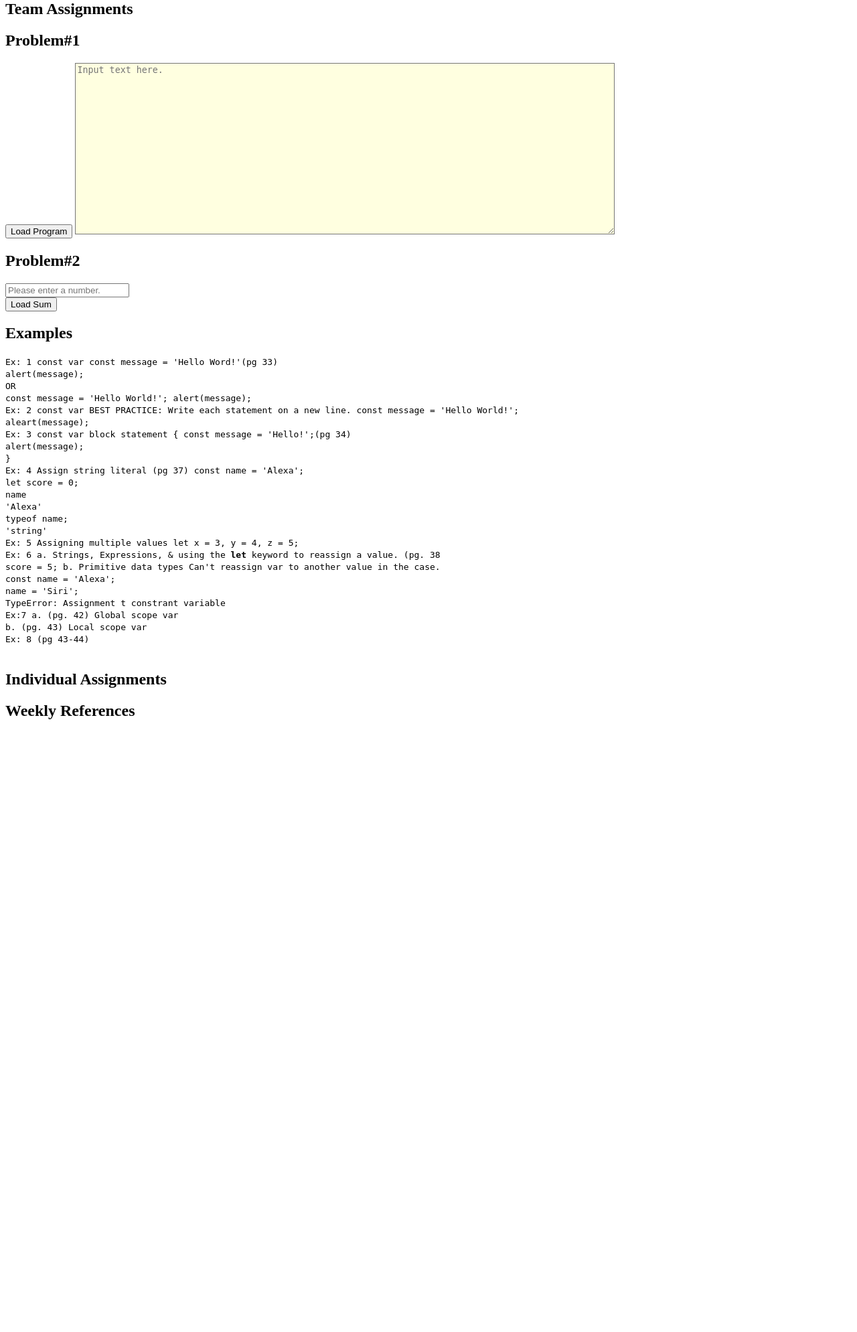
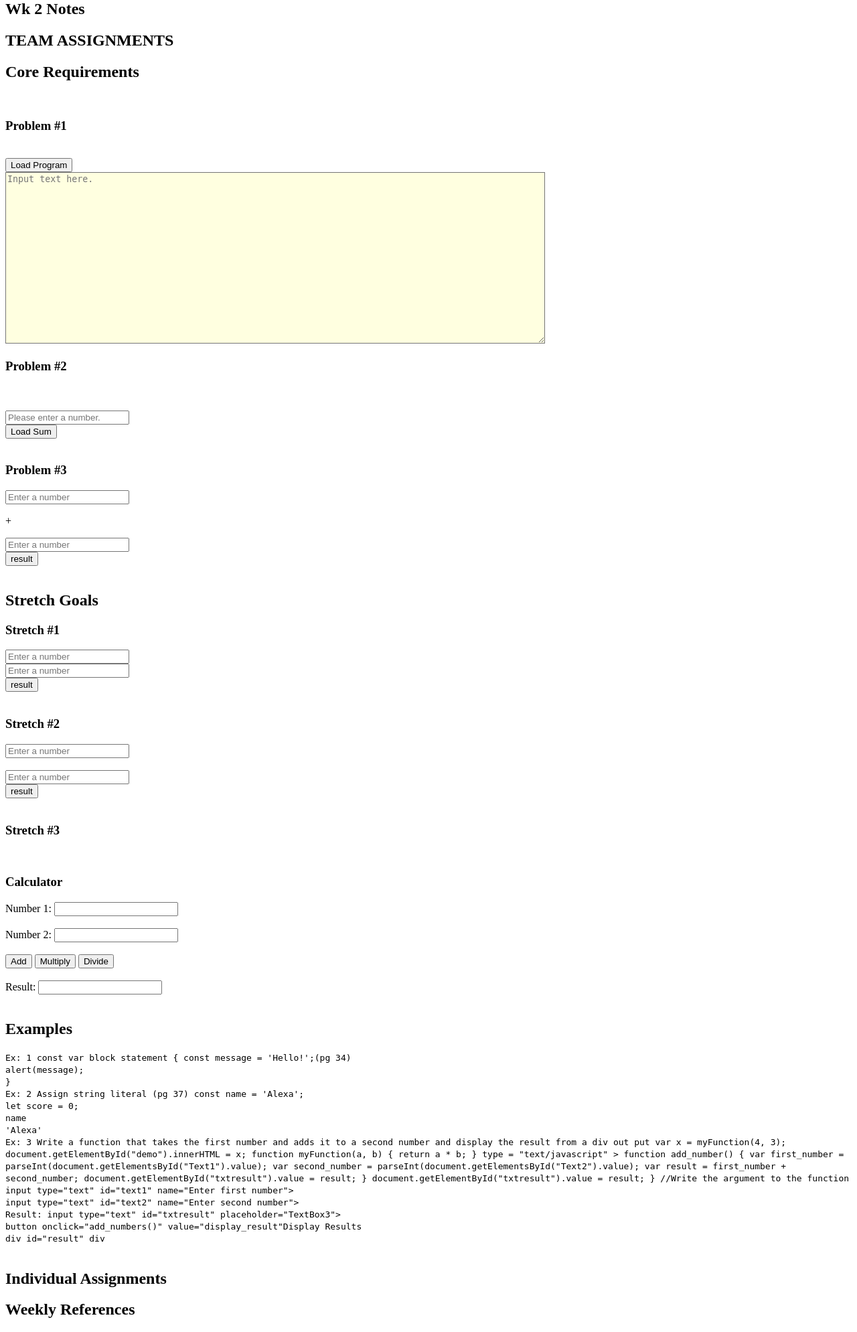
Before and after one commit to AA2rm/WDD-330-Javascript, a PHP site: page /wk2/index.html in a window 1280 px wide. Shown: the part 20-2009 px from the top of the page at 67% size. Before the commit the page ends 1094 px from the top, so only its background shows below. Run offline with PHP 8.4, Linux system fonts and the light colour scheme.

Commit message:
Wk 2.2 Assignments

```diff
--- a/styles/main.css
+++ b/styles/main.css
@@ -2,8 +2,8 @@
 /*Remove the bullets from the mobile menu*/
 nav ul {
     list-style:none;
-    margin: 0;
-    padding: 0;
+    margin: 5px;
+    padding: 5px;
 }
 
 nav ul li:first-child {
@@ -29,3 +29,10 @@ nav ul li a {
     display: block;
 }
 /*ID SELECTORS*/
+
+
+
+
+/*Indent paragrahs in notes.html*/
+.tab { margin-left: 40px;
+ }
--- a/wk2/index.html
+++ b/wk2/index.html
@@ -4,28 +4,64 @@
 <head>
     <meta charset="UTF-8">
     <meta name="viewport" content="width=device-width, initial-scale=1.0">
-
-    <link rel="stylesheet" href="styles/main.css">
+    <link rel="stylesheet" type="text/cs" href="styles/main.css">
     <title>Team Assignments</title>
     <script>
         //Problem#1
-        function loadProgram(){
+        function loadProgram() {
             var userInput = document.getElementById("user_input").value
-            document.getElementById("user_text").innerHTML=userInput
+            document.getElementById("output1").innerHTML = userInput
         }
         //Problem#2
-        function sumItUp(){
+        function sumItUp() {
             var numberInput = parseInt(document.getElementById("user_input2").value);
             var sum = 0;
 
             for (var start = 1; start <= numberInput; start++) {
                 sum = start + sum;
             }
+            document.getElementById("output2").innerHTML = sum
+        }
+        //Problem#3
+        function addItUp(numberInput1, numberInput2) {
+            var numberInput1 = parseInt(document.getElementById('number1').value);
+            var numberInput2 = parseInt(document.getElementById('number2').value);
+            var add = numberInput1 + numberInput2;
+        document.getElementById("output3").innerHTML = add
+        }
 
-            document.getElementById("output2").innerHTML=sum
+        //Stretch problem 1
+        const subtract = function subtract() {
+        let numberInput3 = parseInt(document.getElementById('number3').value);
+        let numberInput4 = parseInt(document.getElementById('number4').value);
+        let answer = numberInput3 - numberInput4;
+        document.getElementById("output4").innerHTML = answer;
         }
+        //Stretch problem 2
+        const multiply = () => {
+        let numberInput5 = parseInt(document.getElementById('number5').value);
+        let numberInput6 = parseInt(document.getElementById('number6').value);
+        let answer2 = numberInput5 * numberInput6;
+        document.getElementById("output5").innerHTML = answer2;
+        }
+        // Stretch# 3 Callback Function
+        function calc(callback) {
+            var n1 = parseFloat(document.getElementById("number7").value);
+            var n2 = parseFloat(document.getElementById("number8").value);
+            var result = callback(n1, n2);
+             document.getElementById("addresult").value = result;
+            }
+
+            function multiplyNum(n1, n2) {
+                return n1 * n2;
+            }
+            function divideNum(n1, n2) {
+                return n1 / n2;
+            }
+            function addNum(n1, n2) {
+                return n1 + n2;
+            }
     </script>
-
     <style>
         textarea {
             width: 800px;
@@ -34,93 +70,125 @@
         }
     </style>
 </head>
+
 <body>
+    <header>
 
-    <header></header>
+    </header>
     <main>
+        <!--Create a link to the note.html file-->
+        <section>
+
+            <h2>Wk 2 Notes</h2>
+            <link rel="stylesheet" href="/htdocs/WDD340/wk2/notes.html">
+            <!--link external file-->
+        </section>
         <section id="team_display">
-        <h1>Team Assignments</h1>
-        <h2>Problem#1</h2>
-            <button onclick="loadProgram()">Load Program</button>
 
+            <h1>TEAM ASSIGNMENTS</h1>
+            <h2>Core Requirements</h2><br>
+            <h3 class="teamheader">Problem #1</h3><br>
+            <button onclick="loadProgram()">Load Program</button><br>
+            <textarea id="user_input" placeholder="Input text here."></textarea>
+            <div id="output1"></div>
 
-            <textarea id="user_input" placeholder="Input text here."></textarea>
-            <div id="user_text"></div>
+            <h3 class="teamheader"> Problem #2</h3><br><br>
+            <input type="text" id="user_input2" placeholder="Please enter a number."><br>
+            <button onclick="sumItUp()">Load Sum</button>
+            <div id="output2"></div><br>
 
-            <h2>Problem#2</h1>
-            <input type="text" id="user_input2" placeholder="Please enter a number."></input>
+            <h3 class="teamheader">Problem #3</h3>
+            <input type="text" id="number1" placeholder="Enter a number"><br>  <p>+</p>
+            <input type="text" id="number2" placeholder="Enter a number"><br>
+            <button onclick="addItUp()">result</button><br>
+            <div id="output3"></div>
+
+        </section>
+        <br>
+        <section>
+            <h2>Stretch Goals</h2>
+            <h3 class="teamheader">Stretch #1</h3>
+            <input type="text" id="number3" placeholder="Enter a number"><br>
+            <input type="text" id="number4" placeholder="Enter a number"><br>
+            <button onclick="subtract()">result</button>
+            <div id="output4"></div>
             <br>
-            <button onclick="sumItUp()">Load Sum</button>
-            <div id="output2"></div>
+            <h3 class="teamheader">Stretch #2</h3>
+            <input type="text" id="number5" placeholder="Enter a number"><br><br>
+            <input type="text" id="number6" placeholder="Enter a number"><br>
+            <button onclick="multiply()">result</button>
+            <div id="output5"></div>
+            <br>
+
+            <h3 class="teamheader">Stretch #3</h3><br>
+
         </section>
+            <h3>Calculator</h3>
+            Number 1: <input id="number7" type="number"/><br /><br />
+            Number 2: <input id="number8" type="number"/><br /><br />
+            <input type="button" onclick="calc(addNum)"  value="Add" id="add" />
+            <input type="button" value="Multiply" onclick="calc(multiplyNum)" id="multiply" />
+            <input type="button" value="Divide" id="divide" onclick="calc(divideNum)"/>
+            <br /><br />
+            Result: <input id="result" type="number"/><br />
+            <br>
 
-        <section>
-            <h2></h2>
-            <!--Create a link to the note.html file-->
-        </section>
 
         <section id="example_display">
             <h1>Examples</h1>
             <code>
-                Ex: 1 const var
-                const message = 'Hello Word!'(pg 33)<br>
-                alert(message);<br>
-                OR<br>
-                const message = 'Hello World!'; alert(message);<br>
 
-                Ex: 2 const var BEST PRACTICE: Write each statement on a new line.
-                const message = 'Hello World!';<br>
-                aleart(message);<br>
-
-                Ex: 3 const var block statement
+                Ex: 1 const var block statement
                 {
                 <!--this is a block containing 2 statements-->
                 const message = 'Hello!';(pg 34)<br>
                 alert(message);<br>
                 }<br>
 
-                Ex: 4 Assign string literal (pg 37)
+                Ex: 2 Assign string literal (pg 37)
                 const name = 'Alexa';<br>
                 <!--This won't be assigned to another string-->
-
                 let score = 0;<br>
                 <!--This values may change during the program-->
-
                 name<br>
                 'Alexa'<br>
 
-                typeof name;<br>
-                'string'<br>
+                Ex: 3
+                Write a function that takes the first number and adds it to a second number and display the result
+                from a div out put
+                var x = myFunction(4, 3);
+                document.getElementById("demo").innerHTML = x;
 
-                Ex: 5 Assigning multiple values
-                let x = 3, y = 4, z = 5;<br>
+                function myFunction(a, b) {
+                return a * b;
+                }
+                     type = "text/javascript" >
 
+                function add_number() {
+                    var first_number = parseInt(document.getElementsById("Text1").value);
+                    var second_number = parseInt(document.getElementsById("Text2").value);
+                    var result = first_number + second_number;
+                    document.getElementById("txtresult").value = result;
+                }
+                document.getElementById("txtresult").value = result;
+                }
 
-                Ex: 6
-                a. Strings, Expressions, & using the <b>let</b> keyword to reassign a value. (pg. 38<br>
-                score = 5;
-
-                b. Primitive data types Can't reassign var to another value in the case.<br>
-                const name = 'Alexa';<br>
-                name = 'Siri';<br>
-                TypeError: Assignment t constrant variable<br>
-
-                Ex:7
-                a. (pg. 42) Global scope var<br>
-
-                b. (pg. 43) Local scope var<br>
-
-
-                Ex: 8 (pg 43-44)
+                //Write the argument to the function
+                    input type="text" id="text1" name="Enter first number"><br>
+                    input type="text" id="text2" name="Enter second number"><br>
+                    Result:
+                    input type="text" id="txtresult" placeholder="TextBox3"><br>
+                    button onclick="add_numbers()" value="display_result"Display Results<br>
+                    div id="result" div
             </code>
         </section>
         <br>
         <section id="individual_display">
-        <h2>Individual Assignments</h2>
+            <h2>Individual Assignments</h2>
 
         </section>
         <section id="ref_display">
-        <h2>Weekly References</h2>
+            <h2>Weekly References</h2>
         </section>
     </main>
     <footer></footer>
--- a/wk2/notes.html
+++ b/wk2/notes.html
@@ -8,16 +8,7 @@
     <link rel="stylesheet" href="styles/main.css">
     <title>Programming Basics</title>
     <script>
-        //Problem No#1
-        function loadProgram() {
-            var userInput = document.getElementById('user_input').value
-            document.getElementById("user_notes").innerHTML = userInput
 
-            //Problem No#2
-
-
-
-        }
     </script>
 
     <style>
@@ -26,7 +17,9 @@
             height: 250px;
             background-color: #ffffe0;
         }
-    </style>
+    </style >
+
+
 </head>
 
 <header></header>
@@ -77,7 +70,7 @@
         Variables refer to a stored value. You must declare a var first b4 it can be used. Key words
         like (const) & (let) are used to declare var. const is used when a var will not be reassigned
         another value. It’s best practice to use a const var let is use the value might be reassigned
-        later. Assign a value w/ the ( = ) operator.
+        later. Assign a value w/ the (=) operator.
         <span style="color:red;font-size:17px"><b>Q:</b> What is ES6?</span>
         <br>
         <h3>You can declare a var and assign string names</h3>
@@ -102,16 +95,17 @@
         and dollar sign at the beginning of your named var, it can cause problems. Constant & var are case
         sensitive. If
         using multiple words to name your var follow these rules.
-        <ind><b>Camel case </b></ind> starts w/ lowercase & ea. new word is capitalized.
+        <p class="tab">Example of a  tab</p>
+        <b>Camel case </b> starts w/ lowercase & ea. new word is capitalized.
         firstNameAndLastName
-        <ind><b>Underscore</b></ind> separates ea. new word w/ an underscore.
+        <b>Underscore</b>separates ea. new word w/ an underscore.
         first_name_and_last_name
         <br>
         <h3>Direct Assignment & Assignment By Reference(pg. 45-</h3>
         Assign a <b>non-primitive value</b> to a var using a <b>reference</b> keyword(pg 45)
         <b>Strings</b> are a grp. of letters & symbols.
         Create a string obj using a <b>constructor function</b> (pg 46)
-        <ind>Using single & double quotes, & apostrophes in your string (pg. 46) </ind>
+        Using single & double quotes, & apostrophes in your string (pg. 46)
         You can use <b>backlashes</b> to escape using quotation marks. (pg. 46-47)
         <b>Properties</b> are info abt the obj or value. While <b>methods</b>> are perform an action on an obj.
         or value. A method is an action that a primitive data type or obj can perform, using the (.) operator
@@ -121,7 +115,7 @@
         <h3>Good Habits</h3>(pg.48-51)
         A <b>dot notation</b> can give you the string length property.
         Another method to access a primitive data type are <b>square brackets</b>
-        <div class=""></div>
+
         <b>charAt</b>character positioning(pg. 49 )
         <b>indexOf</b> method tells you where a character or substring appeares in a string.
         <b>lastIndexOf</b> tells you the last occurence of a char or substring.
@@ -152,13 +146,15 @@
         <br>
         <h3>Arithmetic operations(Converting btn Strings & Numbers) such as +, -, *, /, and %</h3>(pg.59-60)
         You can do the followring in arithemtic operations
-        <ind>change the value of a var using a <b>compound assignment operator, +=;</b></ind>
-        <ind><b>Increment values</b> with a ++</ind>
-        <ind>Incorporate the <b>infinity</b> to represent large numbers</ind>
-        <ind>Use a <b>Nan</b></ind> to express a value is not a number.
-        <ind>Chk a value is a number</ind> using the <b>Number</b>.isFinite() metho
-        <ind>Use a <b>type coercion</b> to show different types of an operand oprator.</ind>
-        <ind>You can parse numbers using the <b>parseInt()</b> function.</ind>
+        <p class="tab">Example of a  tab</p>
+        change the value of a var using a <b>compound assignment operator, +=;</b>
+        <p><b>Increment values</b> with a ++
+        Incorporate the <b>infinity</b> to represent large numbers
+        Use a <b>Nan</b> to express a value is not a number.
+        Chk a value is a number using the <b>Number</b>.isFinite() metho
+        Use a <b>type coercion</b> to show different types of an operand oprator.
+        You can parse numbers using the <b>parseInt()</b> function.
+        </p>
         <br>
         <h3>Undefined and null</h3>(pg. 69)
         Use an <b>Undefined</b> to express when a var is not assignmed to a value.
@@ -210,12 +206,39 @@
     <h3> for loops</h3>
     <h3>Iterating over a collection</h3>
 
+    <section>
+    <h2>Array, Logic, and Loops</h2>
+    CHAPTER 3
 
-    CHAPTER 4
+    <h3>Arrays</h3>
+    An array is an ordered list of values. To create an array literal, simply write a pair
+of square brackets:
+    </section>
 
-    <section id="storage_display">
-        <h1>Local Storage</h1>
 
+    <code>
+        Ex:
+
+        <input type="text" id="text1" name="Enter first number"><br>
+        <input type="text" id="text2" name="Enter second number"><br>
+        Result: <br>
+        <input type="text" id="txtresult" placeholder="TextBox3"><br>
+        <button onclick="add_numbers()" value="display_result">Display Results</button>
+        <div id="result"></div>
+        <br>
+
+
+
+
+    <section id="chap_js">
+    <h2>JavaScript</h2>
+        CHAPTER 4
+        (Passing the Argument)
+        A callback function is passed as an argument into another function. It contains a
+        string of code. You call the function by naming it, & it's followed by ( ), this
+        tells the function to execute the code in thee ( ).
+        The argument consist of a method that has an event(onclick) & a function of (whatToDo).
+        The addEventListener method executes the function only when an event occurs.
     </section>
 </main>
 <footer></footer>
```
Also changed, not shown: resources.txt (+6 -1 lines), wk1/index.html (+39 -24 lines).
